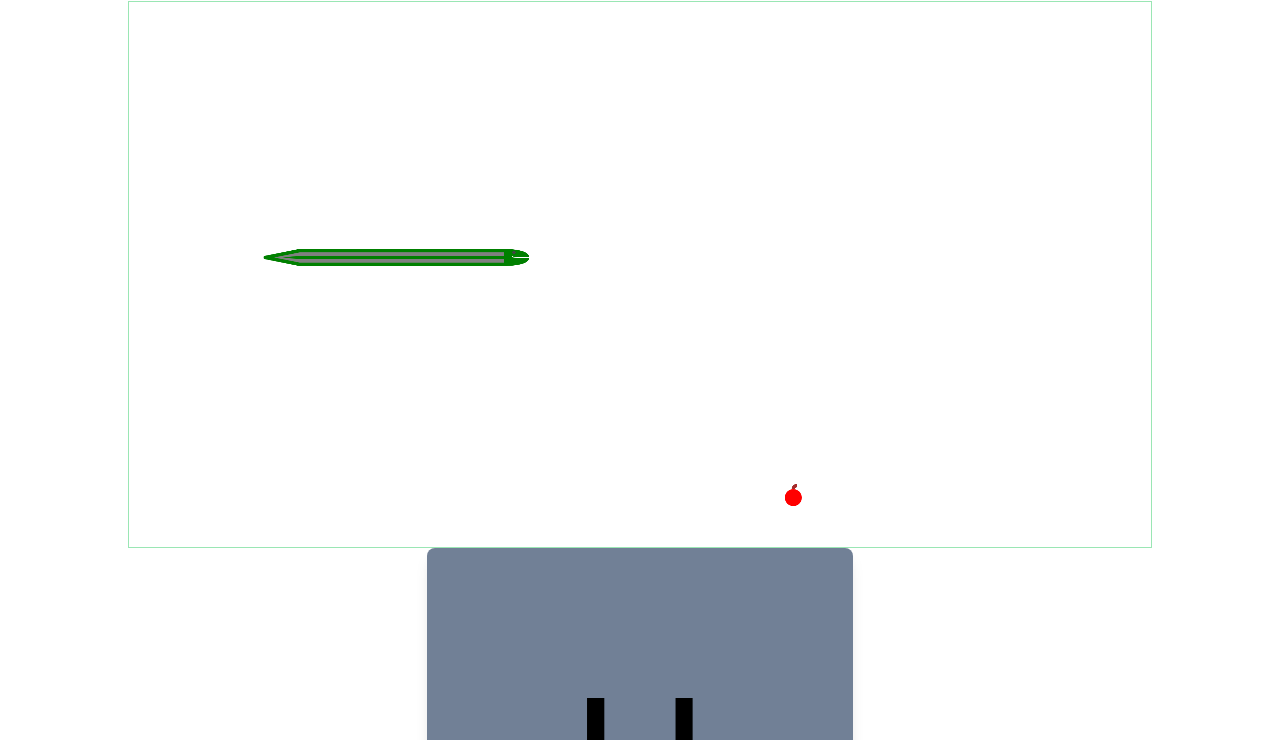
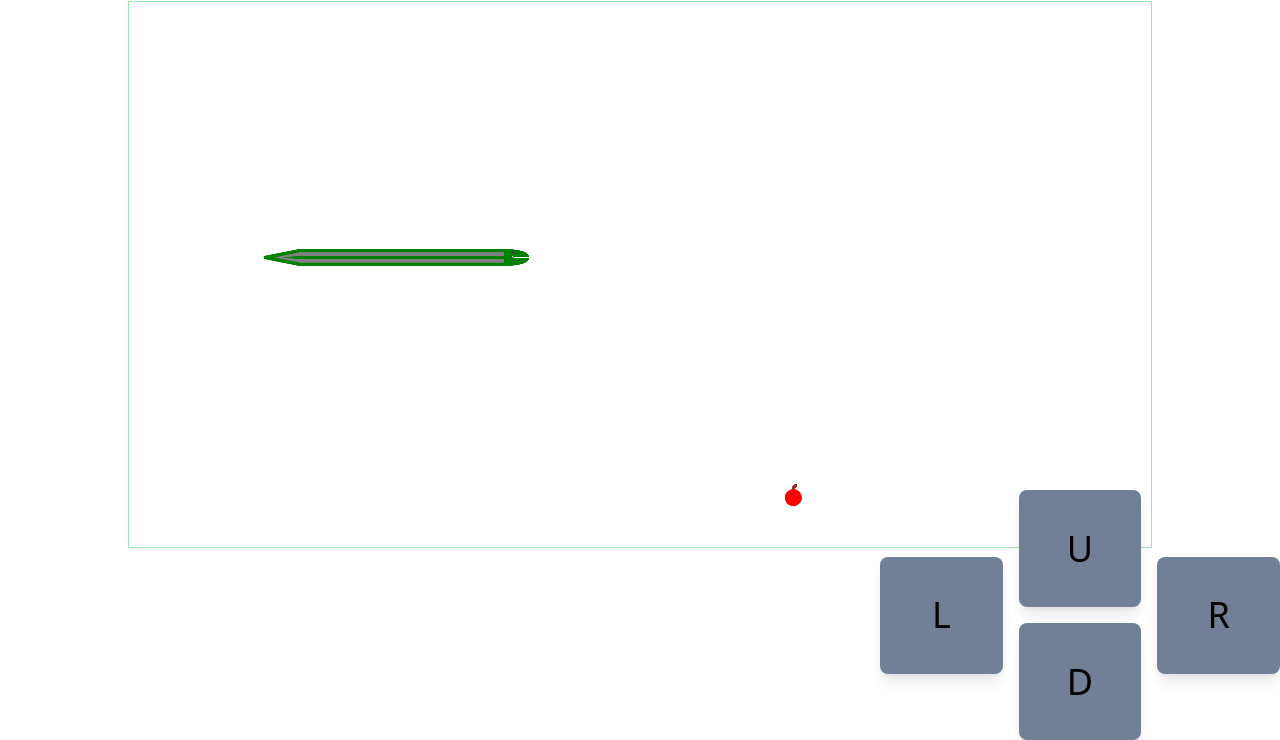
Before and after one commit to tehpsalmist/snake, a React app: page / in a window 1280 px wide. Shown: the part 60-800 px from the top of the page. Built offline with nearby package versions, Linux system fonts and the light colour scheme.

Commit message:
move d-pad to corner on large screens

```diff
--- a/src/tailwind.css
+++ b/src/tailwind.css
@@ -8,17 +8,33 @@
 
 .d-pad {
   display: grid;
-  height: 100vw;
-  grid-template: 1fr 1fr 1fr / 1fr 1fr 1fr;
+  height: 65vw;
+  grid-template: 1fr 1fr 1fr 1fr / 1fr 1fr 1fr;
   grid-template-areas:
     '. up .'
-    'left . right'
+    'left up right'
+    'left down right'
     '. down .';
+  gap: 1rem;
 }
 
 .d-button {
   @apply bg-gray-600 shadow-lg rounded-lg cursor-pointer;
   font-size: 15vw;
+}
+
+@screen md {
+  .d-button {
+    @apply text-4xl;
+  }
+
+  .d-pad {
+    position: fixed;
+    bottom: 0;
+    right: 0;
+    height: 250px;
+    width: 400px;
+  }
 }
 
 .up {
```
